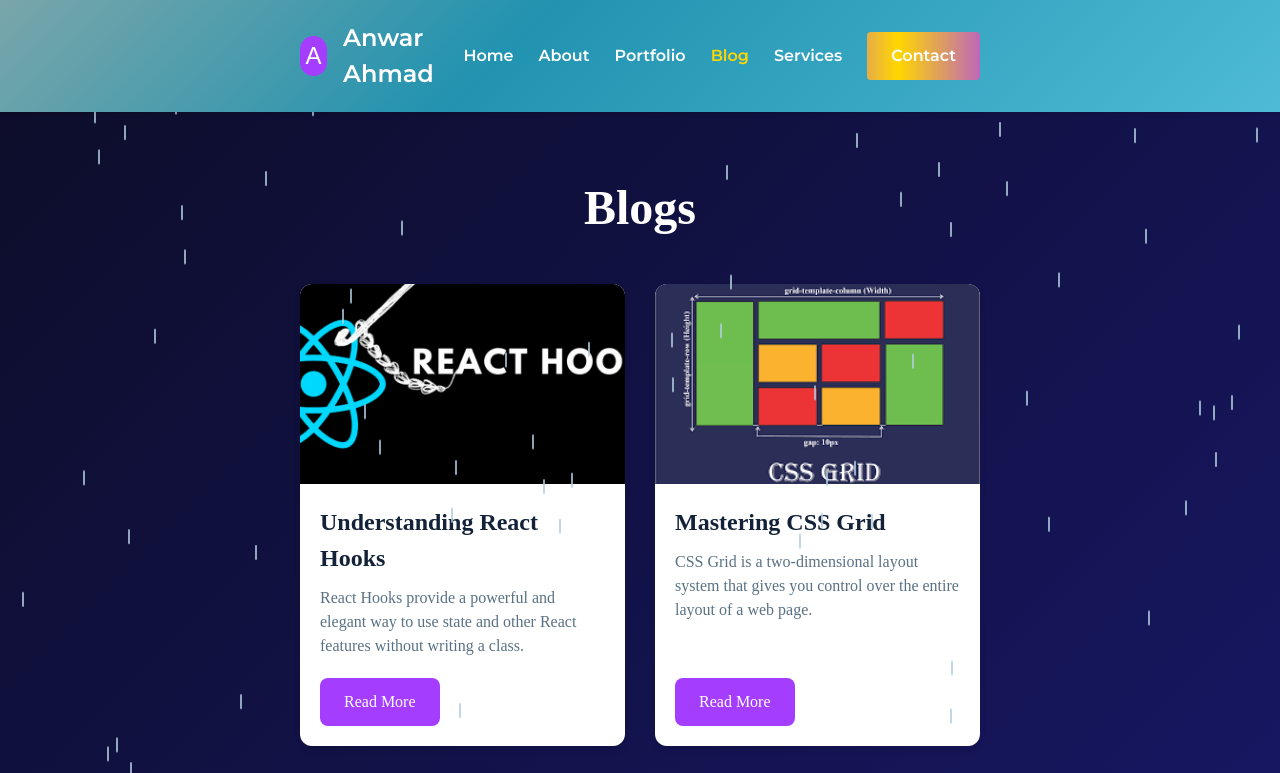
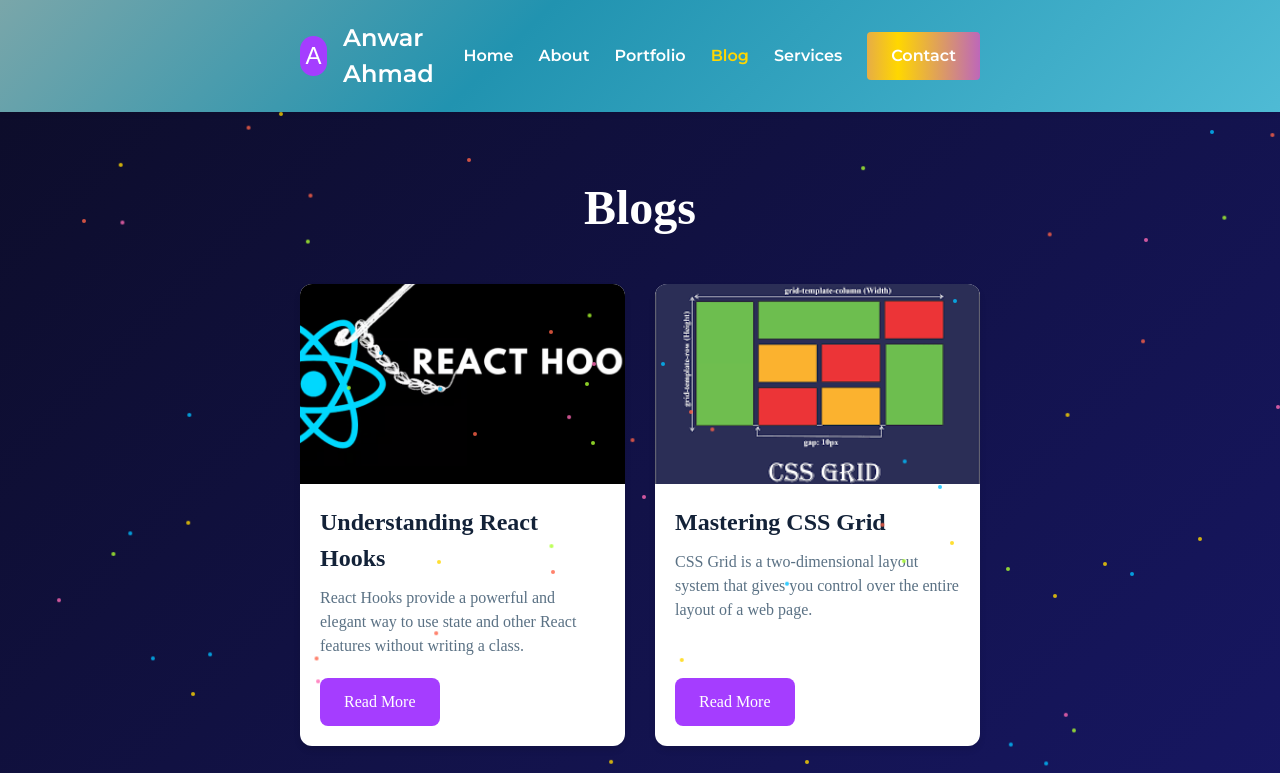
Before and after one commit to anwar78692/professional-porfolio, a Next.js app: page /blog in a window 1280 px wide. Shown: the top 773 px of the page. Built offline with nearby package versions, Linux system fonts and the light colour scheme.

Commit message:
add stars;

```diff
--- a/app/components/StarsBackground.js
+++ b/app/components/StarsBackground.js
@@ -4,23 +4,29 @@ import { useEffect } from 'react';
 
 const StarsBackground = () => {
   useEffect(() => {
-    const rainCount = 40; // Number of raindrops
-    const raindropsContainer = document.createElement('div');
-    raindropsContainer.className = 'raindrops-container';
-    document.body.appendChild(raindropsContainer);
+    const starCount = 40; // Reduced number of stars for a sparser effect
+    const starsContainer = document.createElement('div');
+    starsContainer.className = 'stars-container';
+    document.body.appendChild(starsContainer);
 
-    for (let i = 0; i < rainCount; i++) {
-      const raindrop = document.createElement('div');
-      raindrop.className = 'raindrop';
-      raindrop.style.left = `${Math.random() * 100}vw`;
-      raindrop.style.animationDuration = `${Math.random() * 2 + 2}s`; // Raindrop falls in 2 to 4 seconds
-      raindrop.style.animationDelay = `${Math.random() * 2}s`; // Delay before each raindrop starts falling
-      raindropsContainer.appendChild(raindrop);
+    for (let i = 0; i < starCount; i++) {
+      const star = document.createElement('div');
+      star.className = 'star';
+      star.style.left = `${Math.random() * 100}vw`;
+      star.style.top = `${Math.random() * 100}vh`;
+      star.style.animationDuration = `${Math.random() * 20 + 10}s`; // 10 to 30 seconds animation duration
+      star.style.animationDelay = `${Math.random() * 10}s`; // Delay before each star starts moving
+
+      // Set a random color from a predefined list of colors
+      const colors = ['#FFD700', '#FF69B4', '#00BFFF', '#ADFF2F', '#FF6347']; // Gold, Pink, Light Blue, Light Green, Tomato
+      star.style.backgroundColor = colors[Math.floor(Math.random() * colors.length)];
+
+      starsContainer.appendChild(star);
     }
 
-    // Clean up the raindrops on component unmount
+    // Clean up the stars on component unmount
     return () => {
-      raindropsContainer.remove();
+      starsContainer.remove();
     };
   }, []);
 
--- a/app/globals.css
+++ b/app/globals.css
@@ -20,29 +20,38 @@ body {
   padding: 0;
   font-family: "Montserrat", sans-serif;
   overflow-x: hidden; /* Prevent horizontal scroll */
-  /* position: relative; */
   color: var(--text-color);
+  background: linear-gradient(135deg, #0d0d2b, #191970); /* Matches your overall gradient background */
+  position: relative; /* Ensures the stars are positioned relative to the body */
 }
 
-/* Star styles */
-.raindrop {
-  width: 2px;
-  height: 15px;
-  background: #b3cde0; /* Light blue color for raindrops */
+.stars-container {
   position: absolute;
-  top: -10px; /* Start just above the viewport */
-  border-radius: 2px;
-  opacity: 0.8; /* Slight transparency for realistic effect */
-  animation: fall linear infinite;
+  top: 0;
+  left: 0;
+  width: 100%;
+  height: 100%;
+  overflow: hidden;
+  pointer-events: none; /* Makes sure the stars do not interfere with other UI elements */
 }
 
-@keyframes fall {
-  to {
-    transform: translateY(100vh); /* Fall to the bottom of the viewport */
+.star {
+  position: absolute;
+  width: 4px; /* Slightly larger for visibility */
+  height: 4px;
+  border-radius: 50%;
+  opacity: 0.8; /* Slight transparency for realistic effect */
+  animation: moveStar linear infinite;
+}
+
+@keyframes moveStar {
+  0% {
+    transform: translateY(0) translateX(0);
+  }
+  100% {
+    transform: translateY(10vh) translateX(5vw); /* Slight downward and right movement */
   }
 }
-
-
 :root {
   --background-color: #fff;
   --text-color: #333;
--- a/app/layout.js
+++ b/app/layout.js
@@ -31,7 +31,9 @@ function ContentLayout({ children }) {
     <>
       {loading && <Loader />}
       <Header />
-      <main>{children}</main>
+      <main>
+      <StarsBackground/>
+        {children}</main>
       <Footer />
     </>
   );
@@ -52,7 +54,7 @@ export default function RootLayout({ children }) {
 
         <StyledComponentsRegistry>
           <LoadingProvider>
-            <StarsBackground/>
+
             <ContentLayout>{children}</ContentLayout>
           </LoadingProvider>
         </StyledComponentsRegistry>
```
